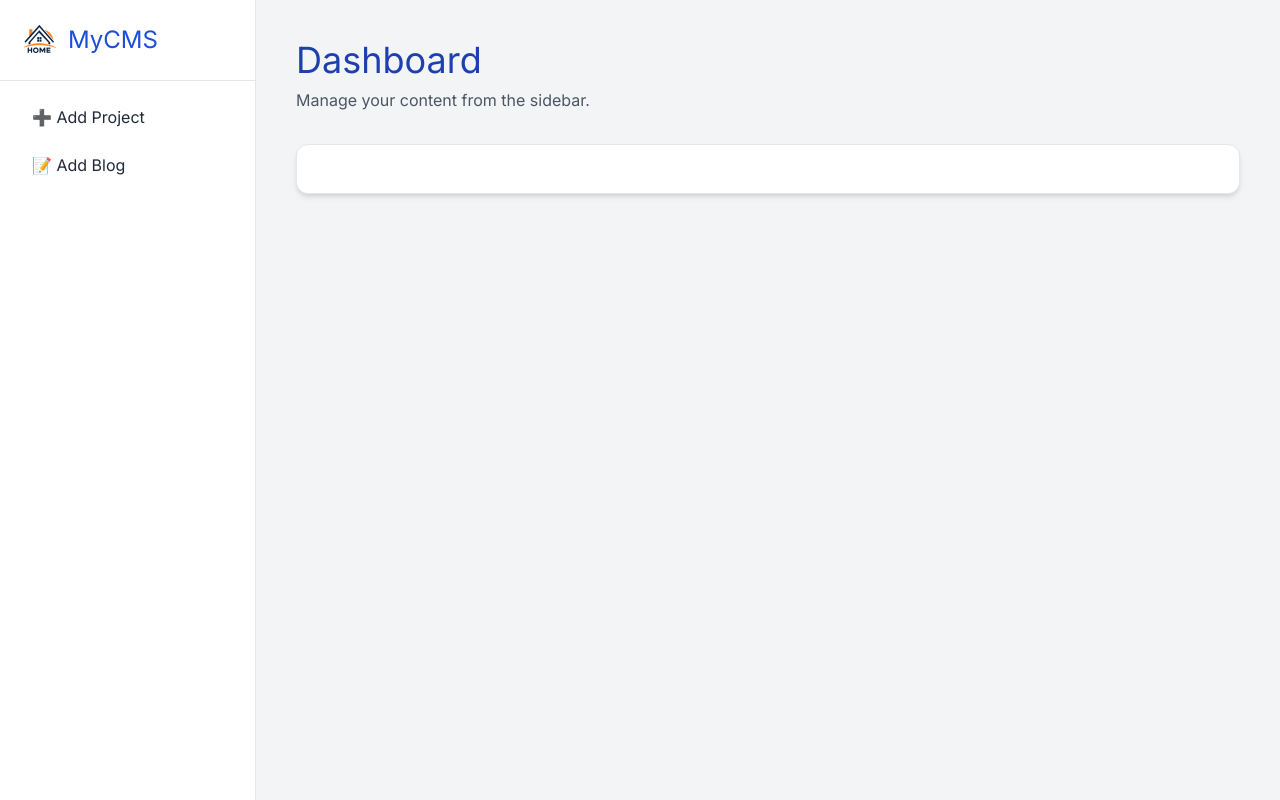
After one commit to magyena/project-portfolio, a Flask app: page /cms in a window 1280 px wide. The commit adds this page. Run offline with Flask 3, Linux system fonts and the light colour scheme; some libraries are stand-ins or nearby versions.

Commit message:
add fitur cms projek

```diff
--- a/app.py
+++ b/app.py
@@ -40,7 +40,7 @@ def index():
     conn = get_db_connection()
     cur = conn.cursor()
 
-    cur.execute("SELECT * FROM projects ORDER BY id DESC")
+    cur.execute("SELECT * FROM projects ORDER BY progress ASC")
     project_rows = cur.fetchall()
     project_cols = [desc[0] for desc in cur.description]
 
@@ -119,8 +119,18 @@ def add():
         conn.commit()
         cur.close()
         conn.close()
-        return redirect("/")
-    return render_template("project.html")
+        return redirect("/cms")
+    return render_template("add_fragment.html")
+
+
+@app.route("/cms")
+def cms():
+    return render_template("cms.html")
+
+
+@app.route("/add-fragment")
+def add_fragment():
+    return render_template("add_fragment.html")
 
 
 # if __name__ == "__main__":
--- /dev/null
+++ b/templates/cms.html
@@ -0,0 +1,89 @@
+<!DOCTYPE html>
+<html lang="en">
+<head>
+  <meta charset="UTF-8" />
+  <meta name="viewport" content="width=device-width, initial-scale=1.0"/>
+  <title>MyCMS Admin Panel</title>
+  <script src="https://cdn.tailwindcss.com"></script>
+  <link href="https://fonts.googleapis.com/css2?family=Inter:wght@400;600;700&display=swap" rel="stylesheet">
+  <style>
+    body {
+      font-family: 'Inter', sans-serif;
+      font-size: 16px;
+    }
+    #dynamic-content h1,
+    #dynamic-content h2,
+    #dynamic-content p {
+      all: unset;
+      font-size: revert;
+    }
+    #dynamic-content {
+      font-size: 1rem;
+      color: #1f2937;
+    }
+  </style>
+</head>
+<body class="bg-gray-100 text-gray-800 text-base">
+
+  <div class="flex min-h-screen">
+    <aside class="w-64 bg-white border-r hidden md:flex flex-col">
+      <div class="p-6 border-b">
+        <a href="/cms" class="flex items-center space-x-3">
+          <img src="static/imgs/home.png" alt="MyCMS Logo" class="w-8 h-8">
+          <span class="text-2xl text-blue-700">MyCMS</span>
+        </a>
+      </div>
+      <nav class="flex-1 p-4 space-y-2">
+        <button onclick="loadForm('/add-fragment')" id="menu-project" class="w-full text-left px-4 py-2 rounded-lg hover:bg-blue-100 hover:text-blue-700 transition">
+          ➕ Add Project
+        </button>
+        <button onclick="loadForm('/add-blog-fragment')" id="menu-blog" class="w-full text-left px-4 py-2 rounded-lg hover:bg-blue-100 hover:text-blue-700 transition">
+          📝 Add Blog
+        </button>
+      </nav>
+    </aside>
+
+    <main class="flex-1 p-6 md:p-10">
+      <div class="mb-8">
+        <h1 class="text-4xl mb-2 text-blue-800">Dashboard</h1>
+        <p class="text-gray-600">Manage your content from the sidebar.</p>
+      </div>
+      <div id="dynamic-content" class="bg-white p-6 rounded-xl shadow-md border prose prose-blue max-w-none text-base text-gray-800"></div>
+    </main>
+  </div>
+
+  <script>
+    function setActiveLink(activeId) {
+      document.querySelectorAll('button[id^="menu-"]').forEach(btn => {
+        btn.classList.remove("bg-blue-600", "text-white");
+      });
+      const active = document.getElementById(activeId);
+      if (active) {
+        active.classList.add("bg-blue-600", "text-white");
+      }
+    }
+
+    function loadForm(url) {
+      fetch(url)
+        .then(res => res.text())
+        .then(html => {
+          const temp = document.createElement("div");
+          temp.innerHTML = html;
+          temp.querySelectorAll("style").forEach(style => style.remove());
+          const bodyContent = temp.querySelector("body") || temp;
+          document.getElementById("dynamic-content").innerHTML = bodyContent.innerHTML;
+          if (url.includes('add-blog')) {
+            setActiveLink('menu-blog');
+          } else {
+            setActiveLink('menu-project');
+          }
+        })
+        .catch(err => {
+          document.getElementById("dynamic-content").innerHTML = "<p class='text-red-600'>Gagal memuat konten.</p>";
+          console.error(err);
+        });
+    }
+  </script>
+
+</body>
+</html>
--- a/templates/index.html
+++ b/templates/index.html
@@ -3,7 +3,7 @@
 <head>
 	<meta charset="utf-8">
     <meta name="viewport" content="width=device-width, initial-scale=1, shrink-to-fit=no">
-    <meta name="description" content="Start your development with Meyawo landing page.">
+    <meta name="description" content="Portfolio and Blog Updates">
     <meta name="author" content="Devcrud">
     <title>Home - Fatah Alim</title>
     <!-- font icons -->
@@ -125,7 +125,7 @@ With extensive experience in creating and managing testing environments, I excel
    <section class="section" id="portfolio">
   <div class="container text-center">
     <p class="section-subtitle">What I Did ?</p>
-    <h6 class="section-title mb-6">Portfolio</h6>
+    <h6 class="section-title mb-6">Portfolio and Project Updates</h6>
 
     <div class="row">
       <div class="row justify-content-start" id="projectContainer">
--- a/templates/project.html
+++ b/templates/project.html
@@ -136,7 +136,7 @@
 
         <button type="submit">Simpan Project</button>
     </form>
-    <a class="back-link" href="/">← Kembali ke Beranda</a>
+    <a class="back-link" href="/cms">← Kembali ke Beranda</a>
 </div>
 
 </body>
```
Also changed, not shown: templates/add_fragment.html (added, +71 -0 lines), static/imgs/home.png (added), static/uploads/1000013652.jpg (added), static/uploads/1000013653.jpg (added).
